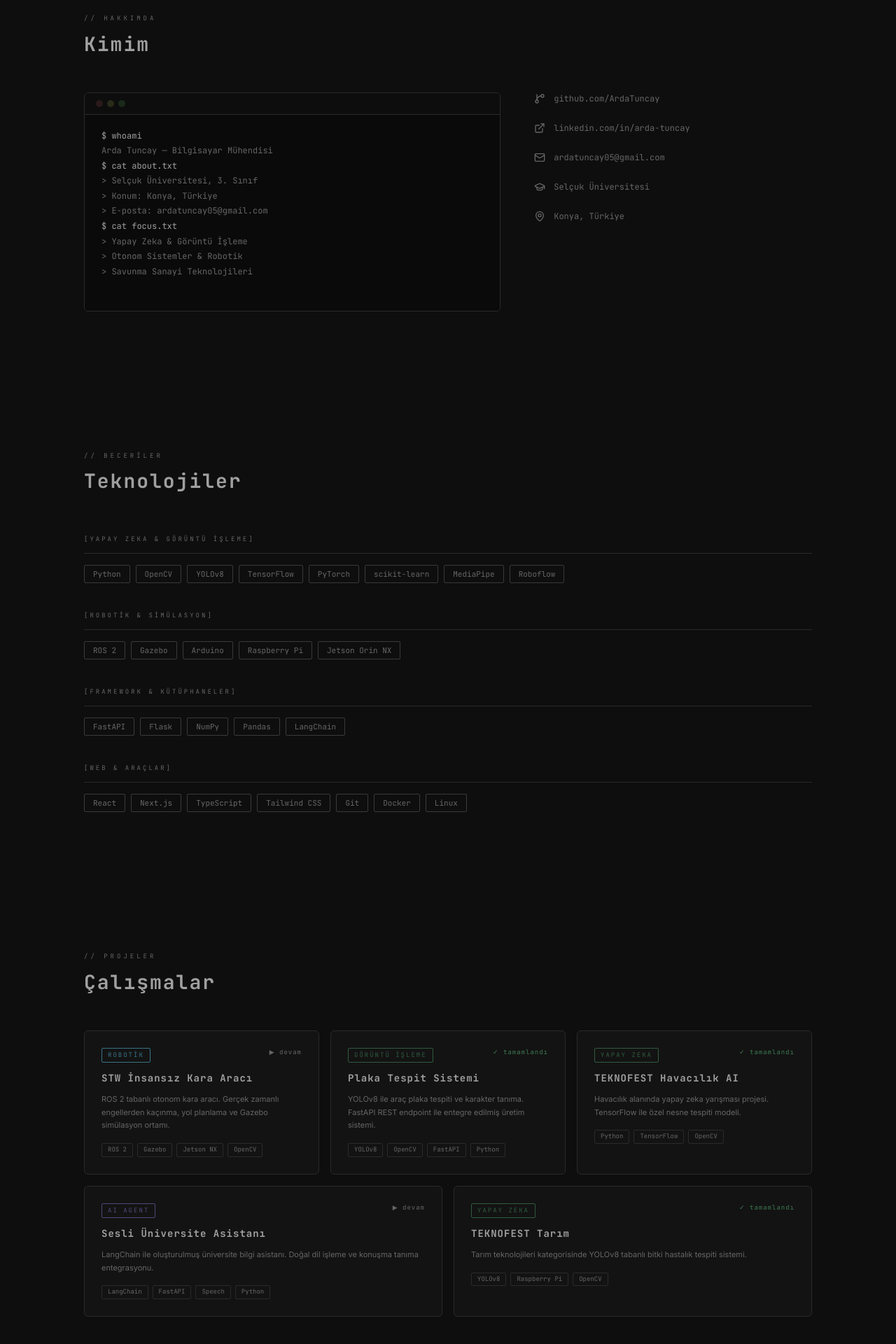
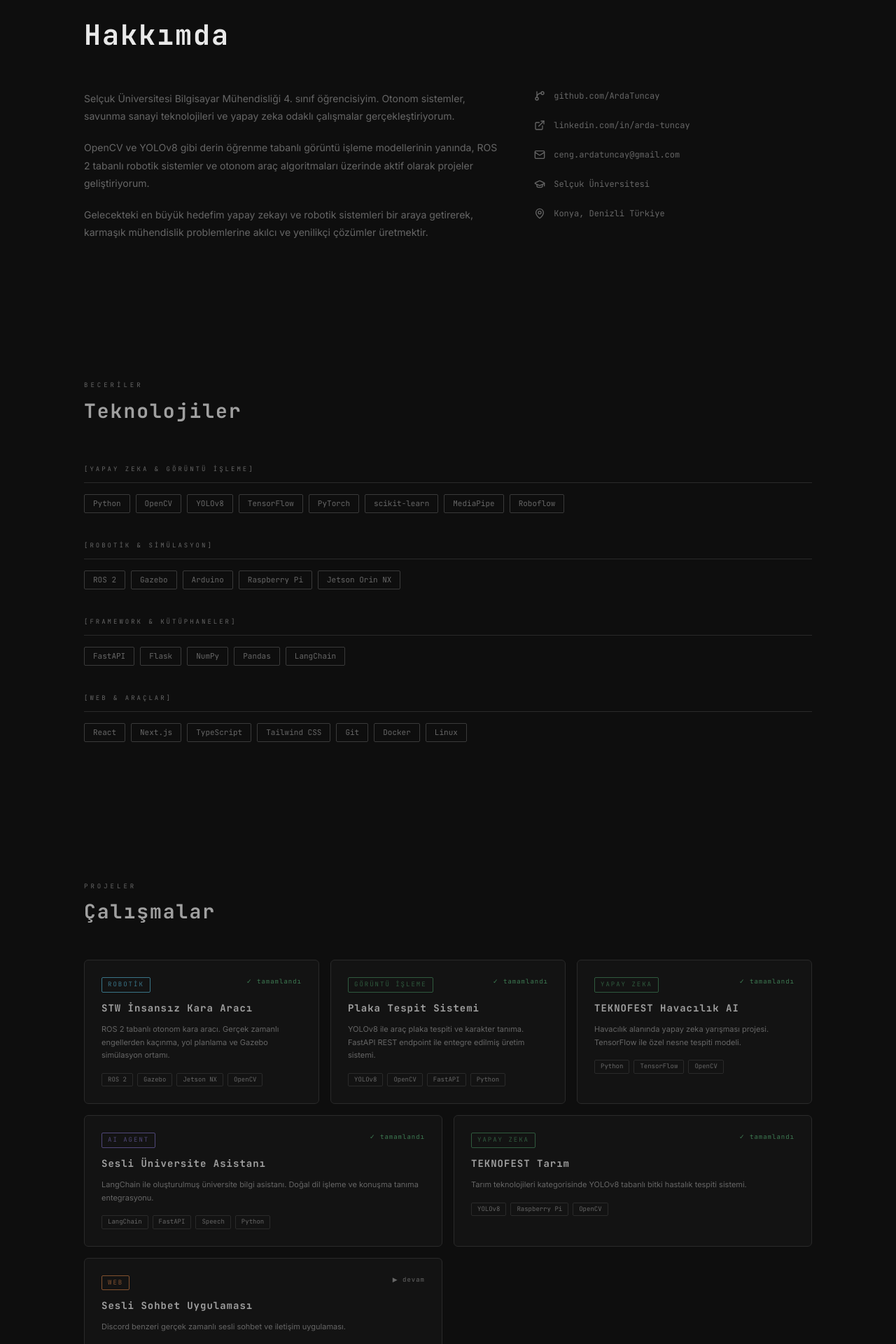
Before and after one commit to ArdaTuncay/portfolio, a Next.js app: page / in a window 1280 px wide. Shown: the part 880-2800 px from the top of the page at 70% size. Built offline with nearby package versions, Linux system fonts and the light colour scheme.

Commit message:
feat: yeni tasarim, 3D animasyonlar ve SEO ayarlari eklendi

```diff
--- a/src/app/layout.tsx
+++ b/src/app/layout.tsx
@@ -15,9 +15,18 @@ const inter = Inter({
 });
 
 export const metadata: Metadata = {
-  title: "Arda Tuncay | Otonom Sistemler & Yapay Zeka",
+  title: "Arda Tuncay | Otonom Sistemler & Yapay Zeka Geliştiricisi",
   description:
     "Bilgisayar Mühendisliği öğrencisi. ROS 2, OpenCV, YOLOv8 ve otonom araç geliştirme alanında projeler.",
+  keywords: ["Arda Tuncay", "Yapay Zeka", "Otonom Sistemler", "Robotik", "ROS 2", "YOLOv8", "Bilgisayar Mühendisi", "Yazılım"],
+  authors: [{ name: "Arda Tuncay" }],
+  openGraph: {
+    title: "Arda Tuncay | Yapay Zeka & Otonom Sistemler",
+    description: "Bilgisayar Mühendisliği öğrencisi. Otonom araç ve görüntü işleme projelerimi inceleyin.",
+    url: "https://ardatuncay.com", // Bu alan adını alırsanız burası eşleşecek
+    siteName: "Arda Tuncay Portfolyo",
+    type: "website",
+  },
 };
 
 export default function RootLayout({
--- a/src/components/sections/About.tsx
+++ b/src/components/sections/About.tsx
@@ -1,25 +1,7 @@
 'use client';
-import { useEffect, useRef, useState } from 'react';
+import { useRef } from 'react';
 import { motion, useInView } from 'framer-motion';
 import { GitBranch, ExternalLink, Mail, MapPin, GraduationCap } from 'lucide-react';
-
-interface TerminalLine {
-  type: 'prompt' | 'output';
-  text: string;
-}
-
-const TERMINAL_SEQUENCE: Array<{ delay: number; line: TerminalLine }> = [
-  { delay: 0, line: { type: 'prompt', text: '$ whoami' } },
-  { delay: 400, line: { type: 'output', text: 'Arda Tuncay — Bilgisayar Mühendisi' } },
-  { delay: 900, line: { type: 'prompt', text: '$ cat about.txt' } },
-  { delay: 1300, line: { type: 'output', text: '> Selçuk Üniversitesi, 3. Sınıf' } },
-  { delay: 1500, line: { type: 'output', text: '> Konum: Konya, Türkiye' } },
-  { delay: 1700, line: { type: 'output', text: '> E-posta: ardatuncay05@gmail.com' } },
-  { delay: 2200, line: { type: 'prompt', text: '$ cat focus.txt' } },
-  { delay: 2600, line: { type: 'output', text: '> Yapay Zeka & Görüntü İşleme' } },
-  { delay: 2800, line: { type: 'output', text: '> Otonom Sistemler & Robotik' } },
-  { delay: 3000, line: { type: 'output', text: '> Savunma Sanayi Teknolojileri' } },
-];
 
 const containerVariants = {
   hidden: {},
@@ -45,26 +27,6 @@ const linkStyle = {
 export default function About() {
   const ref = useRef<HTMLDivElement>(null);
   const isInView = useInView(ref, { once: true, margin: '-80px' });
-  const [lines, setLines] = useState<TerminalLine[]>([]);
-  const [cursorOn, setCursorOn] = useState(true);
-  const timers = useRef<ReturnType<typeof setTimeout>[]>([]);
-
-  useEffect(() => {
-    if (!isInView) return;
-    TERMINAL_SEQUENCE.forEach(({ delay, line }) => {
-      const t = setTimeout(
-        () => setLines((prev) => [...prev, line]),
-        delay
-      );
-      timers.current.push(t);
-    });
-    return () => timers.current.forEach(clearTimeout);
-  }, [isInView]);
-
-  useEffect(() => {
-    const iv = setInterval(() => setCursorOn((v) => !v), 700);
-    return () => clearInterval(iv);
-  }, []);
 
   return (
     <motion.div
@@ -74,30 +36,18 @@ export default function About() {
       whileInView="visible"
       viewport={{ once: true, margin: '-80px' }}
     >
-      <motion.p
-        variants={itemVariants}
-        style={{
-          fontFamily: 'var(--font-mono), monospace',
-          fontSize: '9px',
-          color: 'var(--text-muted)',
-          letterSpacing: '4px',
-          marginBottom: '8px',
-        }}
-      >
-        // HAKKIMDA
-      </motion.p>
       <motion.h2
         variants={itemVariants}
         style={{
           fontFamily: 'var(--font-mono), monospace',
-          fontSize: '28px',
+          fontSize: 'clamp(24px, 4vw, 40px)',
           fontWeight: 700,
-          color: 'var(--text-secondary)',
+          color: 'var(--text-primary)',
           marginBottom: '48px',
           letterSpacing: '2px',
         }}
       >
-        Kimim
+        Hakkımda
       </motion.h2>
 
       <div
@@ -108,87 +58,22 @@ export default function About() {
           alignItems: 'start',
         }}
       >
-        {/* Terminal window */}
-        <motion.div variants={itemVariants}>
-          <div
-            style={{
-              border: '1px solid var(--border)',
-              borderRadius: '6px',
-              overflow: 'hidden',
-            }}
-          >
-            <div
-              style={{
-                background: '#0d0d0d',
-                padding: '10px 16px',
-                display: 'flex',
-                alignItems: 'center',
-                gap: '6px',
-                borderBottom: '1px solid var(--border)',
-              }}
-            >
-              <div
-                style={{
-                  width: '10px',
-                  height: '10px',
-                  borderRadius: '50%',
-                  background: '#2a1a1a',
-                }}
-              />
-              <div
-                style={{
-                  width: '10px',
-                  height: '10px',
-                  borderRadius: '50%',
-                  background: '#2a2a1a',
-                }}
-              />
-              <div
-                style={{
-                  width: '10px',
-                  height: '10px',
-                  borderRadius: '50%',
-                  background: '#1a2a1a',
-                }}
-              />
-            </div>
-
-            <div
-              style={{
-                background: '#0a0a0a',
-                padding: '20px 24px',
-                minHeight: '280px',
-                fontFamily: 'var(--font-mono), monospace',
-                fontSize: '12px',
-                lineHeight: 1.8,
-              }}
-            >
-              {lines.map((line, i) => (
-                <div
-                  key={i}
-                  style={{
-                    color:
-                      line.type === 'prompt'
-                        ? 'var(--text-secondary)'
-                        : 'var(--text-muted)',
-                  }}
-                >
-                  {line.text}
-                </div>
-              ))}
-              <span
-                style={{
-                  display: 'inline-block',
-                  width: '8px',
-                  height: '14px',
-                  background: 'var(--text-secondary)',
-                  opacity: cursorOn ? 0.4 : 0,
-                  verticalAlign: 'middle',
-                  transition: 'opacity 0.15s',
-                }}
-              />
-            </div>
-          </div>
+        {/* Simple paragraph text instead of terminal */}
+        <motion.div variants={itemVariants} style={{
+            color: 'var(--text-muted)',
+            fontSize: '14px',
+            lineHeight: 1.8,
+            maxWidth: '600px'
+        }}>
+          <p style={{ marginBottom: '20px' }}>
+            Selçuk Üniversitesi Bilgisayar Mühendisliği 4. sınıf öğrencisiyim. Otonom sistemler, savunma sanayi teknolojileri ve yapay zeka odaklı çalışmalar gerçekleştiriyorum.
+          </p>
+          <p style={{ marginBottom: '20px' }}>
+            OpenCV ve YOLOv8 gibi derin öğrenme tabanlı görüntü işleme modellerinin yanında, ROS 2 tabanlı robotik sistemler ve otonom araç algoritmaları üzerinde aktif olarak projeler geliştiriyorum.
+          </p>
+          <p>
+            Gelecekteki en büyük hedefim yapay zekayı ve robotik sistemleri bir araya getirerek, karmaşık mühendislik problemlerine akılcı ve yenilikçi çözümler üretmektir.
+          </p>
         </motion.div>
 
         {/* Links */}
@@ -229,7 +114,7 @@ export default function About() {
           </a>
 
           <a
-            href="mailto:ardatuncay05@gmail.com"
+            href="mailto:ceng.ardatuncay@gmail.com"
             style={linkStyle}
             onMouseEnter={(e) =>
               (e.currentTarget.style.color = 'var(--text-secondary)')
@@ -239,7 +124,7 @@ export default function About() {
             }
           >
             <Mail size={16} />
-            ardatuncay05@gmail.com
+            ceng.ardatuncay@gmail.com
           </a>
 
           <div
@@ -261,7 +146,7 @@ export default function About() {
             }}
           >
             <MapPin size={16} />
-            Konya, Türkiye
+            Konya, Denizli Türkiye
           </div>
         </motion.div>
       </div>
--- a/src/components/sections/Contact.tsx
+++ b/src/components/sections/Contact.tsx
@@ -13,8 +13,8 @@ const itemVariants = {
 
 const LINKS = [
   {
-    label: 'ardatuncay05@gmail.com',
-    href: 'mailto:ardatuncay05@gmail.com',
+    label: 'ceng.ardatuncay@gmail.com',
+    href: 'mailto:ceng.ardatuncay@gmail.com',
     external: false,
   },
   {
--- a/src/components/sections/Press.tsx
+++ b/src/components/sections/Press.tsx
@@ -67,7 +67,7 @@ export default function Press() {
           marginBottom: '8px',
         }}
       >
-        // BASIN
+        BASIN
       </motion.p>
       <motion.h2
         variants={itemVariants}
--- a/src/components/sections/Projects.tsx
+++ b/src/components/sections/Projects.tsx
@@ -1,6 +1,6 @@
 'use client';
-import { useState } from 'react';
-import { motion } from 'framer-motion';
+import { useState, MouseEvent } from 'react';
+import { motion, useMotionValue, useSpring, useTransform } from 'framer-motion';
 
 interface Project {
   title: string;
@@ -18,7 +18,7 @@ const PROJECTS: Project[] = [
     description:
       'ROS 2 tabanlı otonom kara aracı. Gerçek zamanlı engellerden kaçınma, yol planlama ve Gazebo simülasyon ortamı.',
     tech: ['ROS 2', 'Gazebo', 'Jetson NX', 'OpenCV'],
-    status: 'devam',
+    status: 'tamamlandı',
     accentColor: '#4a9eba',
   },
   {
@@ -45,7 +45,7 @@ const PROJECTS: Project[] = [
     description:
       'LangChain ile oluşturulmuş üniversite bilgi asistanı. Doğal dil işleme ve konuşma tanıma entegrasyonu.',
     tech: ['LangChain', 'FastAPI', 'Speech', 'Python'],
-    status: 'devam',
+    status: 'tamamlandı',
     accentColor: '#6b5fa5',
   },
   {
@@ -56,6 +56,15 @@ const PROJECTS: Project[] = [
     tech: ['YOLOv8', 'Raspberry Pi', 'OpenCV'],
     status: 'tamamlandı',
     accentColor: '#3d7a52',
+  },
+  {
+    title: 'Sesli Sohbet Uygulaması',
+    category: 'WEB',
+    description:
+      'Discord benzeri gerçek zamanlı sesli sohbet ve iletişim uygulaması.',
+    tech: ['React', 'WebRTC', 'Node.js', 'Socket.io'],
+    status: 'devam',
+    accentColor: '#b46e3d',
   },
 ];
 
@@ -72,20 +81,50 @@ const itemVariants = {
 function ProjectCard({ project }: { project: Project }) {
   const [hovered, setHovered] = useState(false);
 
+  const x = useMotionValue(0);
+  const y = useMotionValue(0);
+
+  const mouseXSpring = useSpring(x, { stiffness: 300, damping: 30 });
+  const mouseYSpring = useSpring(y, { stiffness: 300, damping: 30 });
+
+  const rotateX = useTransform(mouseYSpring, [-0.5, 0.5], ["10deg", "-10deg"]);
+  const rotateY = useTransform(mouseXSpring, [-0.5, 0.5], ["-10deg", "10deg"]);
+
+  const handleMouseMove = (e: MouseEvent<HTMLDivElement>) => {
+    const rect = e.currentTarget.getBoundingClientRect();
+    const width = rect.width;
+    const height = rect.height;
+    const mouseX = e.clientX - rect.left;
+    const mouseY = e.clientY - rect.top;
+    const xPct = mouseX / width - 0.5;
+    const yPct = mouseY / height - 0.5;
+    x.set(xPct);
+    y.set(yPct);
+  };
+
+  const handleMouseLeave = () => {
+    setHovered(false);
+    x.set(0);
+    y.set(0);
+  };
+
   return (
     <motion.div
       variants={itemVariants}
       onMouseEnter={() => setHovered(true)}
-      onMouseLeave={() => setHovered(false)}
+      onMouseMove={handleMouseMove}
+      onMouseLeave={handleMouseLeave}
       style={{
         position: 'relative',
         background: 'var(--bg-card)',
         border: `1px solid ${hovered ? 'rgba(74, 158, 186, 0.2)' : 'var(--border)'}`,
         borderRadius: '6px',
         padding: '24px',
-        overflow: 'hidden',
-        transform: hovered ? 'translateY(-4px)' : 'translateY(0)',
-        transition: 'border-color 0.4s ease, transform 0.4s ease',
+        rotateX,
+        rotateY,
+        transformStyle: 'preserve-3d',
+        transition: 'border-color 0.4s ease',
+        cursor: 'pointer',
       }}
     >
       {hovered && (
@@ -146,6 +185,7 @@ function ProjectCard({ project }: { project: Project }) {
           color: 'var(--text-secondary)',
           marginBottom: '10px',
           letterSpacing: '1px',
+          transform: 'translateZ(30px)',
         }}
       >
         {project.title}
@@ -201,7 +241,7 @@ export default function Projects() {
           marginBottom: '8px',
         }}
       >
-        // PROJELER
+        PROJELER
       </motion.p>
       <motion.h2
         variants={itemVariants}
--- a/src/components/sections/Skills.tsx
+++ b/src/components/sections/Skills.tsx
@@ -56,7 +56,7 @@ export default function Skills() {
           marginBottom: '8px',
         }}
       >
-        // BECERİLER
+        BECERİLER
       </motion.p>
       <motion.h2
         variants={itemVariants}
```
Also changed, not shown: src/app/robots.ts (added, +11 -0 lines), src/app/sitemap.ts (added, +12 -0 lines), src/components/sections/Experience.tsx (+5 -5 lines), src/components/sections/Hero.tsx (+3 -17 lines), 1 other file (tests, documents, lock files or other folders).
